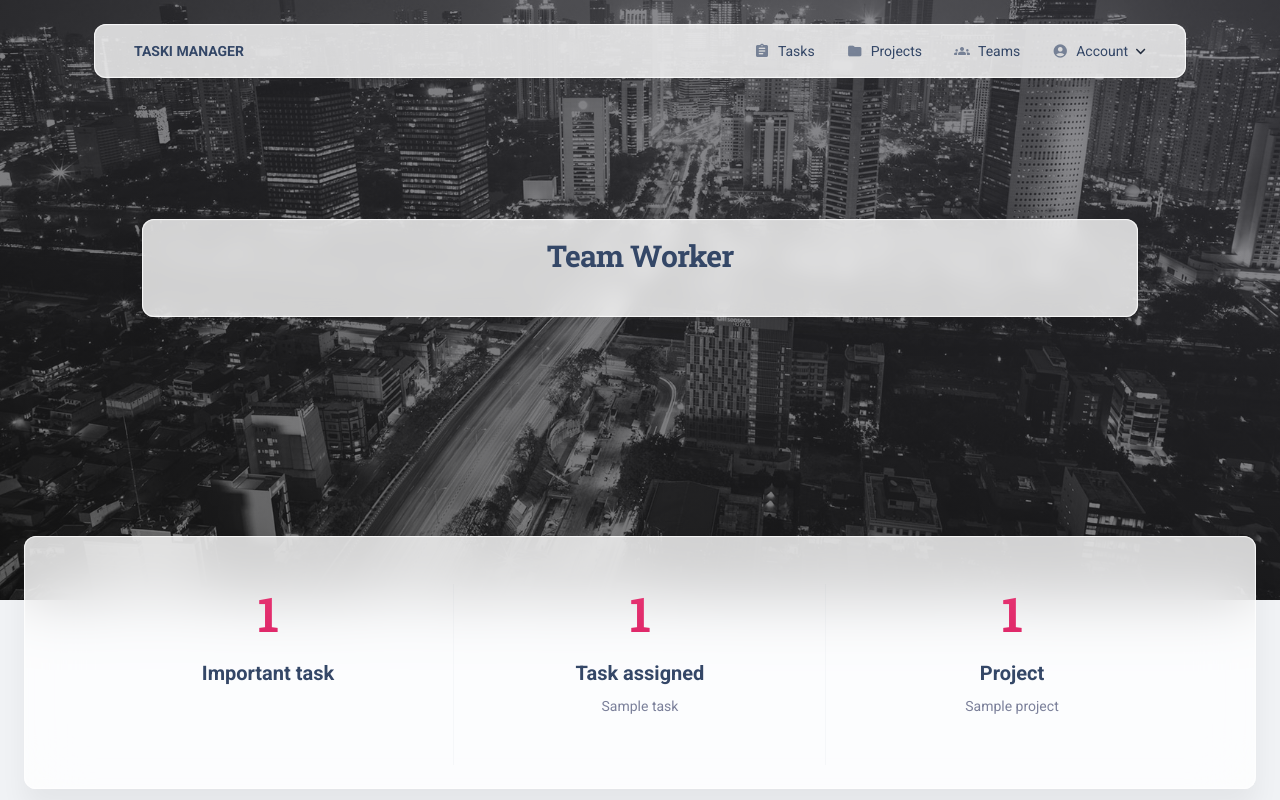
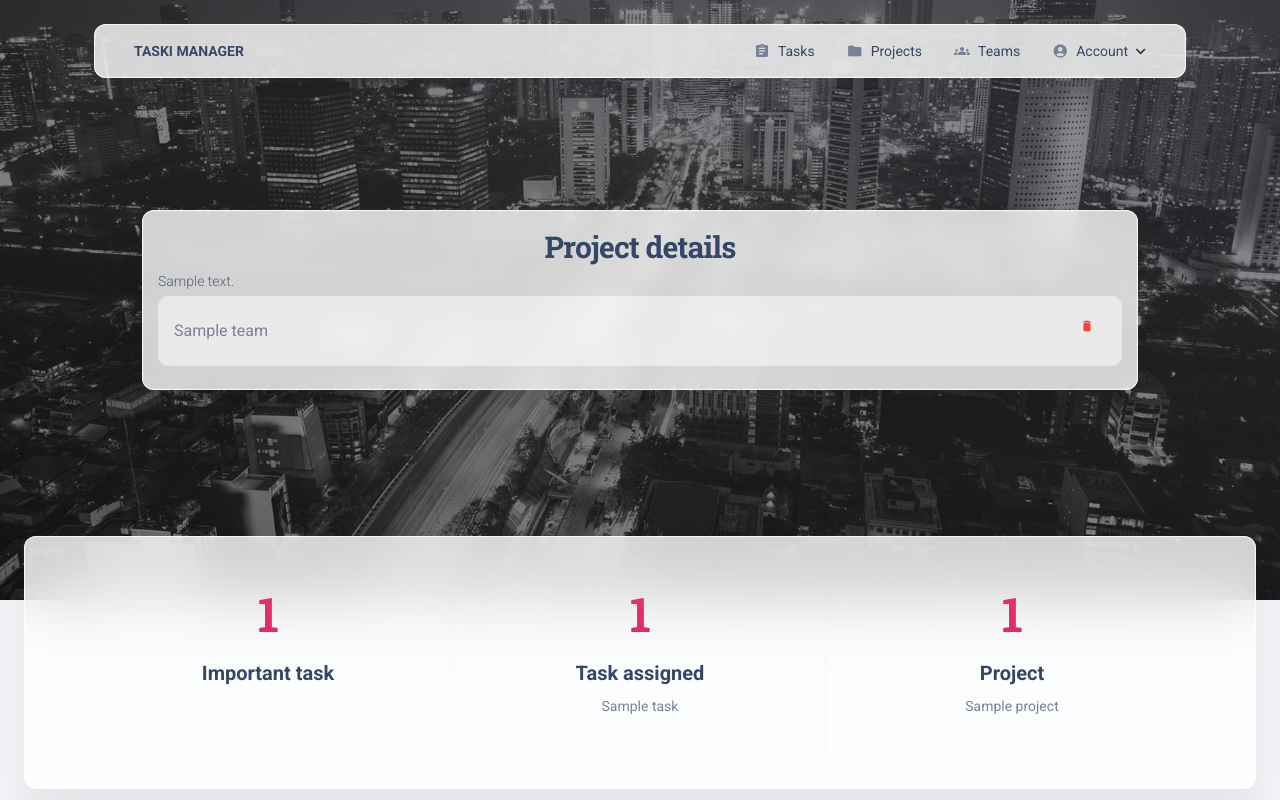
Before and after one commit to ArkadiuszBalakier/Taski, a Django app: page /projects/1 in a window 1280 px wide. Run offline with Django 5.2, Linux system fonts and the light colour scheme; a user stored in the database is signed in; tables that the repository leaves empty hold one stand-in row (values such as "Sample post"); some libraries are stand-ins or nearby versions.

Commit message:
refactor: configure project details link, add new srtyles , data view for better look

```diff
--- a/templates/manager/project_detail.html
+++ b/templates/manager/project_detail.html
@@ -4,26 +4,24 @@
   <div class="container">
     <div class="row">
       <div class="col-12 mx-auto">
-        <div class="card card-body blur shadow-blur mx-3 mx-md-4 mt-n6 border-0 shadow-none"
+        <div class="card card-body blur shadow-blur mx-3 mx-md-4 border-0 shadow-none"
              style="background: rgba(255, 255, 255, 0.8) !important;
             backdrop-filter: blur(10px) saturate(120%) !important;">
-
-          <h3 class="mb-4 text-center text-dark font-weight-bold">Team Worker</h3>
-
+          <h3 class="mb-1 text-center text-dark font-weight-bold">Project details</h3>
+          <p class="text-dark text-sm opacity-8 mb-1">
+            {{ object.description }}
+          </p>
           <ul class="list-group bg-transparent">
-            {% for member in team.members.all %}
+            {% for team in object.teams.all %}
               <li class="list-group-item d-flex justify-content-between align-items-center border-0 mb-2 move-on-hover"
                   style="background: rgba(255, 255, 255, 0.5) !important;
                    border-radius: 10px !important;">
-                <span>{{ member.username }}</span>
-                <span>{{ member.first_name }}</span>
-                <span>{{ member.last_name }}</span>
-                <span>{{ member.position }}</span>
+                <span>{{ team.name }}</span>
                 <div class="d-flex align-items-center gap-2">
                   <div class="d-flex align-items-center gap-3">
                     <form method="post" style="display: inline-block">
                       {% csrf_token %}
-                      <input type="hidden" name="member_id" value="{{ member.id }}">
+                      <input type="hidden" name="member_id" value="{{ team.id }}">
                       <button type="submit" class="btn btn-icon-only">
                         <i class="material-icons text-sm text-danger">delete</i>
                       </button>
```
Also changed, not shown: templates/manager/project_list.html (+5 -2 lines).
